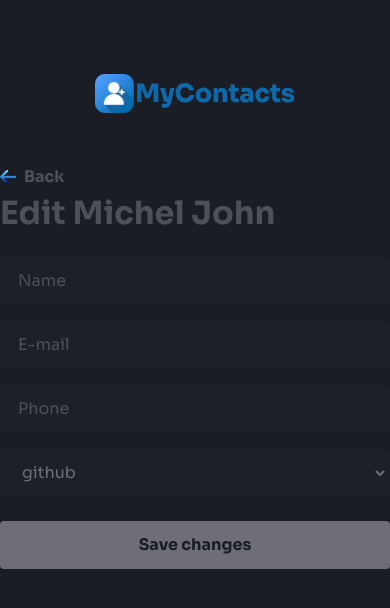
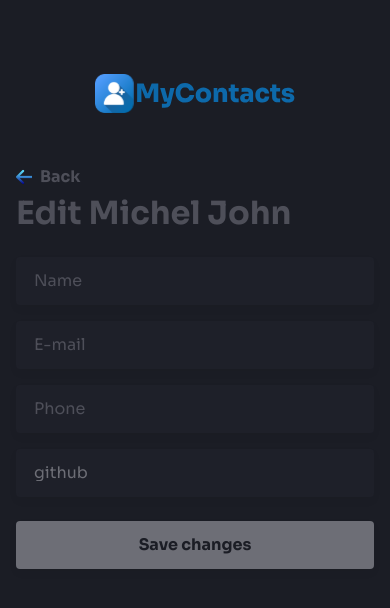
Before and after one commit to mchjohn/mycontacts, a React (Create React App) app in the folder frontend/: page /edit/123 in a window 390 px wide. Shown: the top 608 px of the page. Built offline with nearby package versions, Linux system fonts and the light colour scheme.

Commit message:
style: improvements for mobile

```diff
--- a/frontend/src/components/ContactForm/index.jsx
+++ b/frontend/src/components/ContactForm/index.jsx
@@ -45,7 +45,7 @@ export function ContactForm({ buttonLabel }) {
   }
 
   return (
-    <Form onSubmit={(event) => handleSubmit(event)}>
+    <Form onSubmit={(event) => handleSubmit(event)} noValidate>
       <FormGroup error={getErrorMessageByFieldName('name')}>
         <Input
           placeholder="Name"
@@ -58,6 +58,7 @@ export function ContactForm({ buttonLabel }) {
       <FormGroup error={getErrorMessageByFieldName('email')}>
         <Input
           placeholder="E-mail"
+          type="email"
           value={email}
           error={getErrorMessageByFieldName('email')}
           onChange={(event) => handleEmailChange(event)}
--- a/frontend/src/components/Input.js
+++ b/frontend/src/components/Input.js
@@ -5,6 +5,8 @@ export const Input = styled.input`
   height: 48px;
   padding: 0 16px;
   font-size: 16px;
+
+  appearance: none;
 
   outline: 0;
   border-radius: 4px;
--- a/frontend/src/components/Select.js
+++ b/frontend/src/components/Select.js
@@ -5,6 +5,8 @@ export const Select = styled.select`
   height: 48px;
   padding: 0 16px;
   font-size: 16px;
+
+  appearance: none;
 
   outline: 0;
   border-radius: 4px;
--- a/frontend/src/components/Wrapper/styles.js
+++ b/frontend/src/components/Wrapper/styles.js
@@ -4,4 +4,5 @@ export const Container = styled.div`
   width: 100%;
   max-width: 500px;
   margin: 0 auto;
+  padding: 0 16px;
 `;
```
